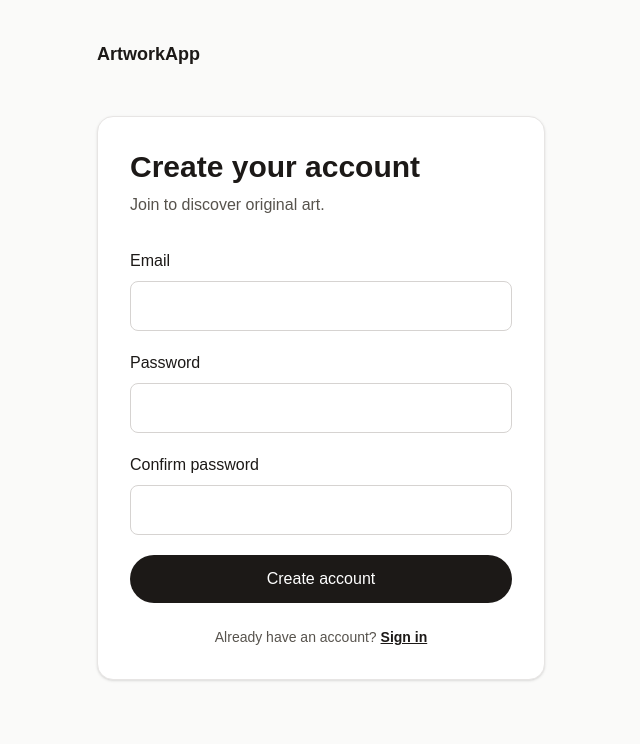
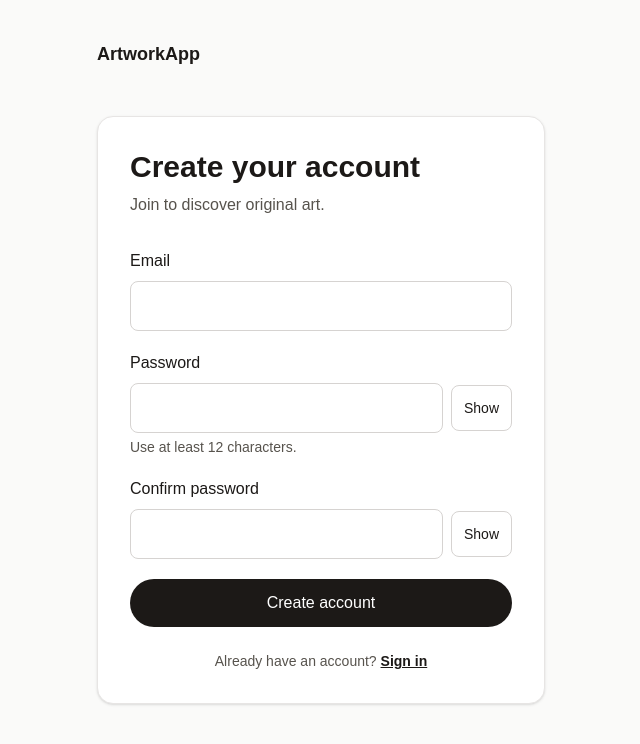
Before and after one commit to ArtworkApp/fe-nextjs, a Next.js app: page /register in a window 1280 px wide. Shown: the top 744 px of the page, without its empty margins (319-959 px from the left). Built offline with nearby package versions, Linux system fonts and the light colour scheme; no server answers.

Commit message:
#9: (feat) add authform

```diff
--- a/components/auth/AuthForm.tsx
+++ b/components/auth/AuthForm.tsx
@@ -23,6 +23,8 @@ export function AuthForm({ mode, next }: { mode: 'login' | 'register'; next?: st
   const destination = safeNextPath(next);
   const [requestError, setRequestError] = useState('');
   const [alreadyExists, setAlreadyExists] = useState(false);
+  const [showPassword, setShowPassword] = useState(false);
+  const [showConfirmation, setShowConfirmation] = useState(false);
   const pending = useRef(false);
   const { register, handleSubmit, setValue, setError, formState: { errors, isSubmitting } } = useForm<FormValues>({
     resolver: zodResolver(formSchema.refine(
@@ -74,6 +76,8 @@ export function AuthForm({ mode, next }: { mode: 'login' | 'register'; next?: st
     } finally {
       setValue('password', '');
       setValue('confirmPassword', '');
+      setShowPassword(false);
+      setShowConfirmation(false);
       pending.current = false;
     }
   }
@@ -97,12 +101,19 @@ export function AuthForm({ mode, next }: { mode: 'login' | 'register'; next?: st
             </div>
             <div>
               <label className="block font-medium" htmlFor="password">Password</label>
-              <input id="password" type="password" autoComplete={mode === 'login' ? 'current-password' : 'new-password'} aria-invalid={!!errors.password} aria-describedby={errors.password ? 'password-error' : undefined} className="mt-2 w-full rounded-lg border border-stone-300 px-3 py-3 focus-visible:outline-2 focus-visible:outline-offset-2" {...register('password')} />
+              <div className="mt-2 flex items-center gap-2">
+                <input id="password" type={showPassword ? 'text' : 'password'} autoComplete={mode === 'login' ? 'current-password' : 'new-password'} aria-invalid={!!errors.password} aria-describedby={errors.password ? 'password-hint password-error' : 'password-hint'} className="min-w-0 flex-1 rounded-lg border border-stone-300 px-3 py-3 focus-visible:outline-2 focus-visible:outline-offset-2" {...register('password')} />
+                <button type="button" aria-label={showPassword ? 'Hide password' : 'Show password'} aria-controls="password" aria-pressed={showPassword} onClick={() => setShowPassword((visible) => !visible)} className="rounded-lg border border-stone-300 px-3 py-3 text-sm font-medium focus-visible:outline-2 focus-visible:outline-offset-2">{showPassword ? 'Hide' : 'Show'}</button>
+              </div>
+              <p id="password-hint" className="mt-1 text-sm text-stone-600">Use at least 12 characters.</p>
               {errors.password && <p id="password-error" className="mt-1 text-sm text-red-700">{errors.password.message}</p>}
             </div>
             {mode === 'register' && <div>
               <label className="block font-medium" htmlFor="confirmPassword">Confirm password</label>
-              <input id="confirmPassword" type="password" autoComplete="new-password" aria-invalid={!!errors.confirmPassword} aria-describedby={errors.confirmPassword ? 'confirmPassword-error' : undefined} className="mt-2 w-full rounded-lg border border-stone-300 px-3 py-3 focus-visible:outline-2 focus-visible:outline-offset-2" {...register('confirmPassword')} />
+              <div className="mt-2 flex items-center gap-2">
+                <input id="confirmPassword" type={showConfirmation ? 'text' : 'password'} autoComplete="new-password" aria-invalid={!!errors.confirmPassword} aria-describedby={errors.confirmPassword ? 'confirmPassword-error' : undefined} className="min-w-0 flex-1 rounded-lg border border-stone-300 px-3 py-3 focus-visible:outline-2 focus-visible:outline-offset-2" {...register('confirmPassword')} />
+                <button type="button" aria-label={showConfirmation ? 'Hide confirmation password' : 'Show confirmation password'} aria-controls="confirmPassword" aria-pressed={showConfirmation} onClick={() => setShowConfirmation((visible) => !visible)} className="rounded-lg border border-stone-300 px-3 py-3 text-sm font-medium focus-visible:outline-2 focus-visible:outline-offset-2">{showConfirmation ? 'Hide' : 'Show'}</button>
+              </div>
               {errors.confirmPassword && <p id="confirmPassword-error" className="mt-1 text-sm text-red-700">{errors.confirmPassword.message}</p>}
             </div>}
             {requestError && <p role="status" aria-live="polite" className="text-sm text-red-700">{requestError} {alreadyExists && <Link className="font-semibold underline" href={switchHref}>Sign in instead</Link>}</p>}
```
Also changed, not shown: 1 other file (tests, documents, lock files or other folders).
